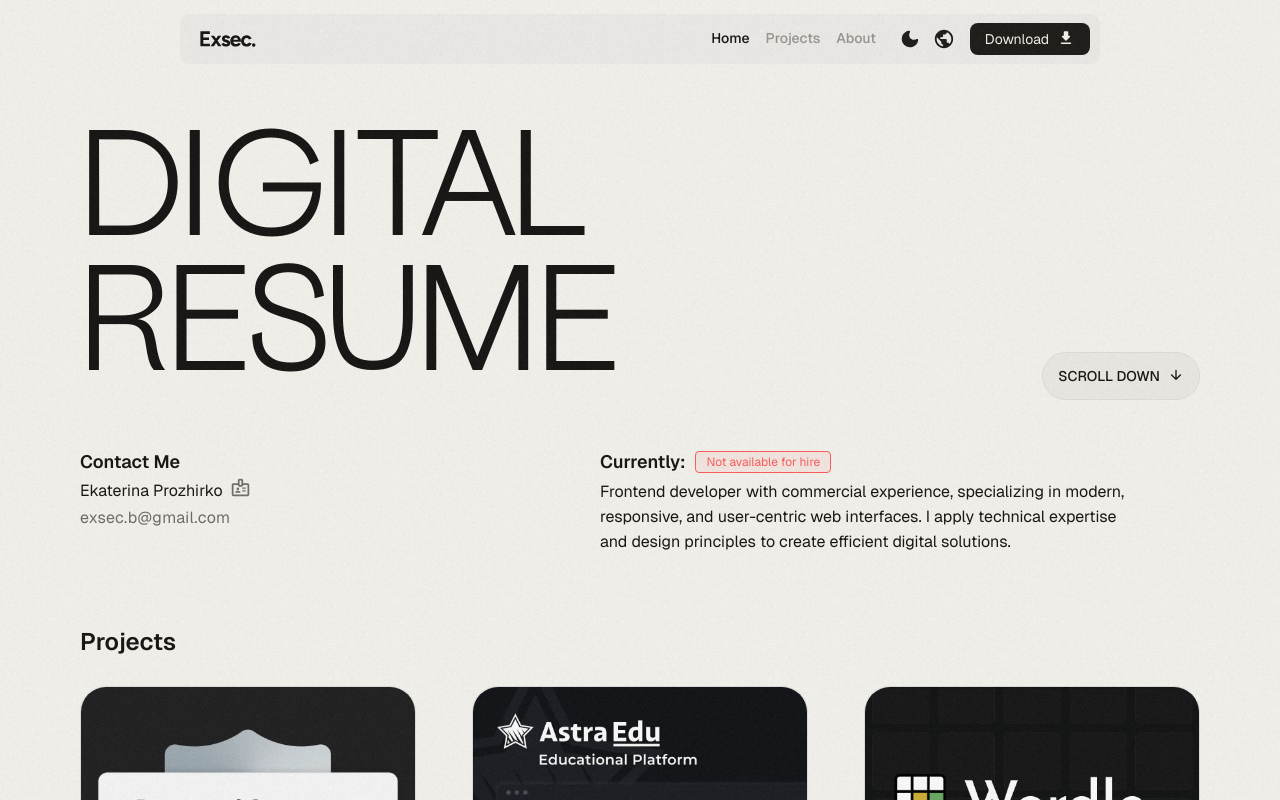
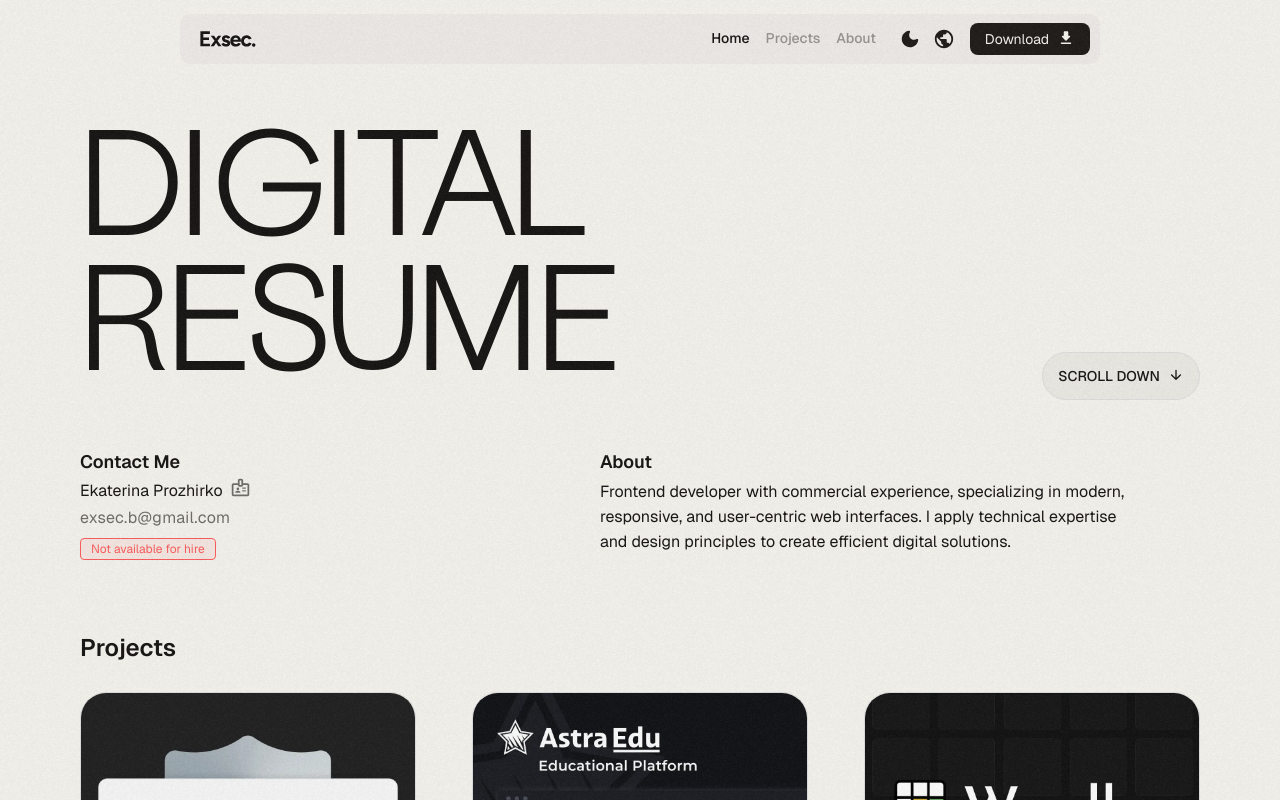
Before and after one commit to exsec-dev/digital-resume, a React (Vite) app: page / in a window 1280 px wide. Shown: the top 800 px of the page. Built offline with nearby package versions, Linux system fonts and the light colour scheme.

Commit message:
feat: changed layout

```diff
--- a/src/components/ErrorBoundary/ErrorBoundary.tsx
+++ b/src/components/ErrorBoundary/ErrorBoundary.tsx
@@ -49,10 +49,7 @@ export class ErrorBoundary extends Component<
   }
 
   componentDidCatch(error: Error, info: ErrorInfo): void {
-    if (
-      CHUNK_LOAD_ERROR_REGEX.test(error.message) &&
-      !getReloadAttempt()
-    ) {
+    if (CHUNK_LOAD_ERROR_REGEX.test(error.message) && !getReloadAttempt()) {
       setReloadAttempt();
       window.location.reload();
       return;
--- a/src/components/ProjectCard/ProjectCard.tsx
+++ b/src/components/ProjectCard/ProjectCard.tsx
@@ -43,9 +43,7 @@ export const ProjectCard = ({ src, url, title, text }: ProjectCardProps) => {
         <Typography.Title className="project-card-title" level={3}>
           {title}
         </Typography.Title>
-        <Typography.Text className="project-card-text">
-          {text}
-        </Typography.Text>
+        <Typography.Text className="project-card-text">{text}</Typography.Text>
       </Space>
     </Space>
   );
--- a/src/components/ProjectCard/index.scss
+++ b/src/components/ProjectCard/index.scss
@@ -10,6 +10,8 @@
 
   img {
     @include fill-image;
+    filter: grayscale(0);
+    transition: filter 0.5s var(--bezier-animation);
   }
 
   .project-image-mask {
@@ -22,7 +24,7 @@
     background: rgba(0, 0, 0, 0.5);
     opacity: 0;
     cursor: pointer;
-    transition: opacity 0.3s;
+    transition: opacity 0.5s var(--bezier-animation);
   }
 
   .project-image-label {
@@ -34,6 +36,11 @@
   .project-image-icon {
     margin-top: 2px;
     font-size: 18px;
+  }
+
+  &:hover img,
+  &:focus-visible img {
+    filter: grayscale(1);
   }
 
   &:hover .project-image-mask,
--- a/src/components/ThemeSwitcher/ThemeSwitcher.tsx
+++ b/src/components/ThemeSwitcher/ThemeSwitcher.tsx
@@ -7,9 +7,7 @@ export const ThemeSwitcher = () => {
   const { t } = useTranslation();
   const { scheme, setScheme } = useScheme();
   const isDark = scheme === "dark";
-  const ariaLabel = isDark
-    ? t("a11y.theme.light")
-    : t("a11y.theme.dark");
+  const ariaLabel = isDark ? t("a11y.theme.light") : t("a11y.theme.dark");
 
   return (
     <Tooltip
--- a/src/index.scss
+++ b/src/index.scss
@@ -109,7 +109,7 @@ body {
     background-size: 110px;
     background-repeat: repeat;
     background-image: url(./assets/images/noise.webp);
-    opacity: 0.05;
+    opacity: 0.055;
   }
 }
 
--- a/src/layout/Home/Home.tsx
+++ b/src/layout/Home/Home.tsx
@@ -24,7 +24,8 @@ export const Home = () => {
   const { t } = useTranslation();
 
   const { color, opacity } = useMemo(
-    () => ({
+    () =>
+      ({
         available: { color: token.colorSuccess, opacity: 0.9 },
         open: { color: token.colorWarning, opacity: 1 },
         employed: { color: token.colorError, opacity: 0.9 },
@@ -98,28 +99,27 @@ export const Home = () => {
                 </Button>
               </Popover>
             </Space>
-            <br />
+          </Typography.Text>
           <Typography.Link className="home-email" href={`mailto:${EMAIL}`}>
             {EMAIL}
           </Typography.Link>
-          </Typography.Text>
-        </Space>
-        <Space className="status-column" direction="vertical" size={4}>
-          <Space className="status-row" size={10}>
-            <Typography.Text strong className="home-label">
-              {t("home.status")}:
-            </Typography.Text>
           <Tag
-              className="availability-tag"
-              style={{
+            className="availability-tag home-availability-tag"
+            style={
+              {
                 "--status-bg": `${color}15`,
                 "--status-color": color,
                 "--status-opacity": opacity,
-              } as CSSProperties}
+              } as CSSProperties
+            }
           >
             {t(labelKey)}
           </Tag>
         </Space>
+        <Space className="about-column" direction="vertical" size={4}>
+          <Typography.Text strong className="home-label">
+            {t("home.about")}
+          </Typography.Text>
           <Typography.Text>{t("home.description")}</Typography.Text>
         </Space>
       </Flex>
--- a/src/layout/Home/index.scss
+++ b/src/layout/Home/index.scss
@@ -77,13 +77,9 @@
   @include theme-transition(fill, color);
 }
 
-.status-column {
+.about-column {
   width: 100%;
   max-width: 600px;
-}
-
-.status-row {
-  align-items: center;
 }
 
 .availability-tag {
@@ -92,6 +88,11 @@
   border-color: var(--status-color);
   background: var(--status-bg);
   opacity: var(--status-opacity);
+}
+
+.home-availability-tag {
+  width: fit-content;
+  margin-top: 8px;
 }
 
 .image-popover {
@@ -175,7 +176,7 @@
     }
   }
 
-  .status-column {
+  .about-column {
     min-width: 300px;
   }
 
--- a/src/layout/Projects/Projects.tsx
+++ b/src/layout/Projects/Projects.tsx
@@ -4,7 +4,11 @@ import { useTranslation } from "react-i18next";
 import { ProjectCard } from "components";
 import { FolderOpenFilled, FolderFilled } from "components/icons";
 import { SECTION_ID } from "config/sections";
-import { PROJECTS, PROJECTS_ARCHIVE, type ProjectPreview } from "./projects.data";
+import {
+  PROJECTS,
+  PROJECTS_ARCHIVE,
+  type ProjectPreview,
+} from "./projects.data";
 import "./index.scss";
 
 const PROJECT_CARD_COL_PROPS = {
@@ -19,7 +23,10 @@ export const Projects = () => {
   const [isArchiveOpened, setIsArchiveOpened] = useState<boolean>(false);
 
   const [previews, previewsArchive] = useMemo(() => {
-    const toCard = ({ textKey, ...rest }: ProjectPreview) => ({ ...rest, text: t(textKey) });
+    const toCard = ({ textKey, ...rest }: ProjectPreview) => ({
+      ...rest,
+      text: t(textKey),
+    });
     return [PROJECTS.map(toCard), PROJECTS_ARCHIVE.map(toCard)];
   }, [t]);
 
@@ -38,7 +45,9 @@ export const Projects = () => {
       <Collapse
         className="projects-archive collapse-panel collapse-panel--small"
         activeKey={isArchiveOpened ? "archive" : undefined}
-        onChange={(keys) => setIsArchiveOpened([keys].flat().includes("archive"))}
+        onChange={(keys) =>
+          setIsArchiveOpened([keys].flat().includes("archive"))
+        }
         items={[
           {
             key: "archive",
--- a/src/locales/en.json
+++ b/src/locales/en.json
@@ -16,7 +16,7 @@
   "home.contact": "Contact Me",
   "home.name": "Ekaterina Prozhirko",
   "home.place": "Based in Moscow, Russia",
-  "home.status": "Currently",
+  "home.about": "About",
   "home.status.available": "Available for hire",
   "home.status.open": "Open to offers",
   "home.status.employed": "Not available for hire",
--- a/src/locales/ru.json
+++ b/src/locales/ru.json
@@ -16,7 +16,7 @@
   "home.contact": "Всегда на связи",
   "home.name": "Екатерина Прожирко",
   "home.place": "Москва, Россия",
-  "home.status": "На текущий момент",
+  "home.about": "Обо мне",
   "home.status.available": "В поиске работы",
   "home.status.open": "Рассмотрю предложения",
   "home.status.employed": "Не ищу работу",
```
Also changed, not shown: src/layout/Contacts/Contacts.tsx (+1 -6 lines). Lines whose indentation alone changed are shown as unchanged.
